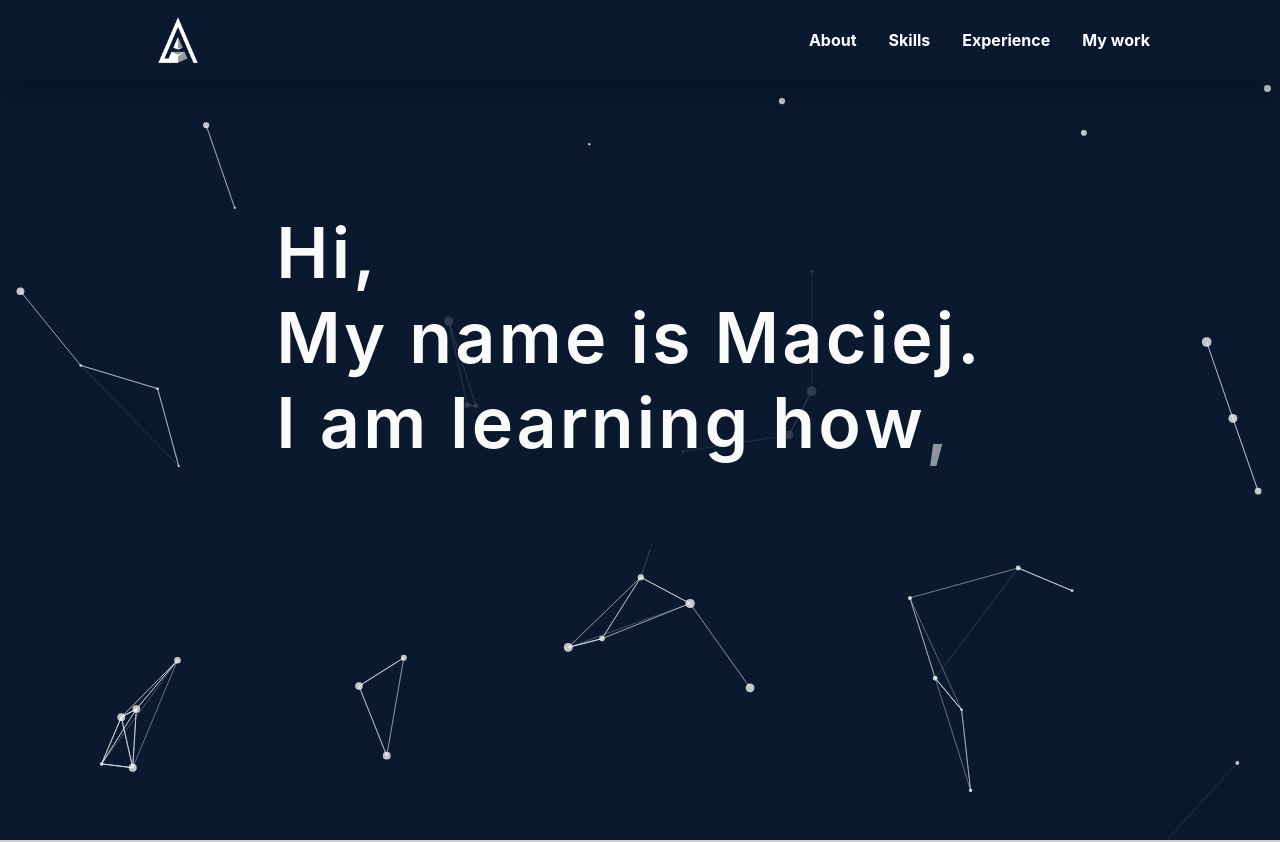
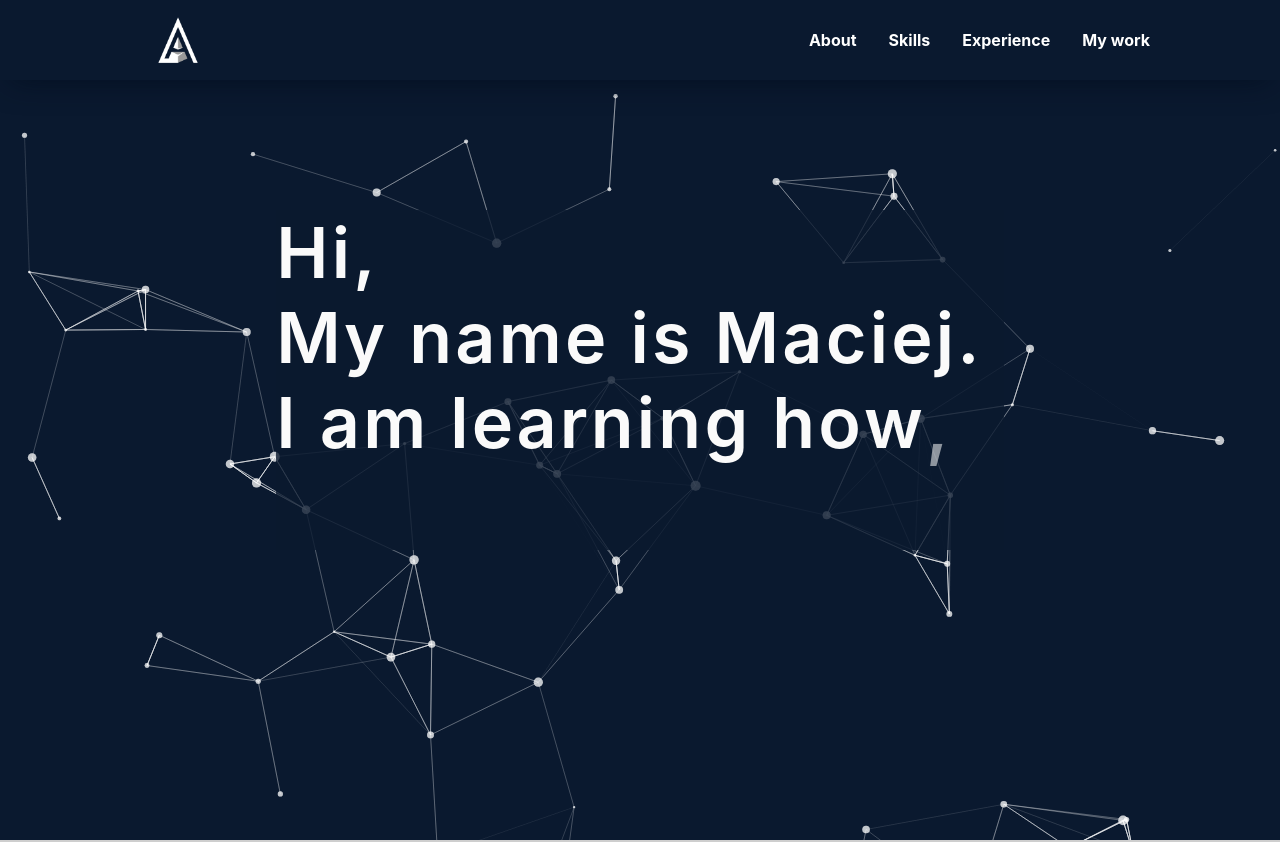
Before and after one commit to Maciejlys/portfolio, a React (Create React App) app: page / in a window 1280 px wide. Shown: the top 842 px of the page. Built offline with nearby package versions, Linux system fonts and the light colour scheme.

Commit message:
fixed overlapping and moved section

```diff
--- a/src/Pages/Home.tsx
+++ b/src/Pages/Home.tsx
@@ -5,7 +5,7 @@ import HeroSection from "../modules/HeroSection";
 import Section from "../modules/Section";
 import { about, experience } from "../data/sectionData";
 import SkillsSection from "../modules/SkillsSection";
-import { ProjectsSection } from "../components/ProjectsSection";
+import { ProjectsSection } from "../modules/ProjectsSection";
 
 export interface NavProps {
   toggleMenu: () => void;
--- a/src/components/HeroParticles/index.tsx
+++ b/src/components/HeroParticles/index.tsx
@@ -59,7 +59,7 @@ export const HeroParticles = () => {
               enable: true,
               area: 800,
             },
-            value: 30,
+            value: 50,
           },
           opacity: {
             value: 0.5,
--- a/src/components/ProjectsSection/ProjectSectionsElements.tsx
+++ b/src/modules/ProjectsSection/ProjectSectionsElements.tsx
@@ -24,7 +24,6 @@ export const ProjectsContainer = styled(motion.div)`
 export const SectionTitle = styled.div`
   color: #64ffda;
   font-size: 26px;
-  line-height: 16px;
   font-weight: 700;
   letter-spacing: 1.4px;
   text-transform: uppercase;
--- a/src/modules/Section/SectionElements.tsx
+++ b/src/modules/Section/SectionElements.tsx
@@ -8,7 +8,7 @@ export const SectionContainer = styled.div<SectionContainerProps>`
   color: #fff;
   background-color: ${({ lightBg }) => (lightBg ? "#cecece" : "#0a192f")};
   font-weight: bold;
-  height: 100vh;
+  min-height: 100vh;
   width: 100%;
 
   @media screen and (max-width: 960px) {
```
Also changed, not shown: src/modules/ProjectsSection/index.tsx (renamed from src/components/ProjectsSection/index.tsx, +5 -2 lines).
